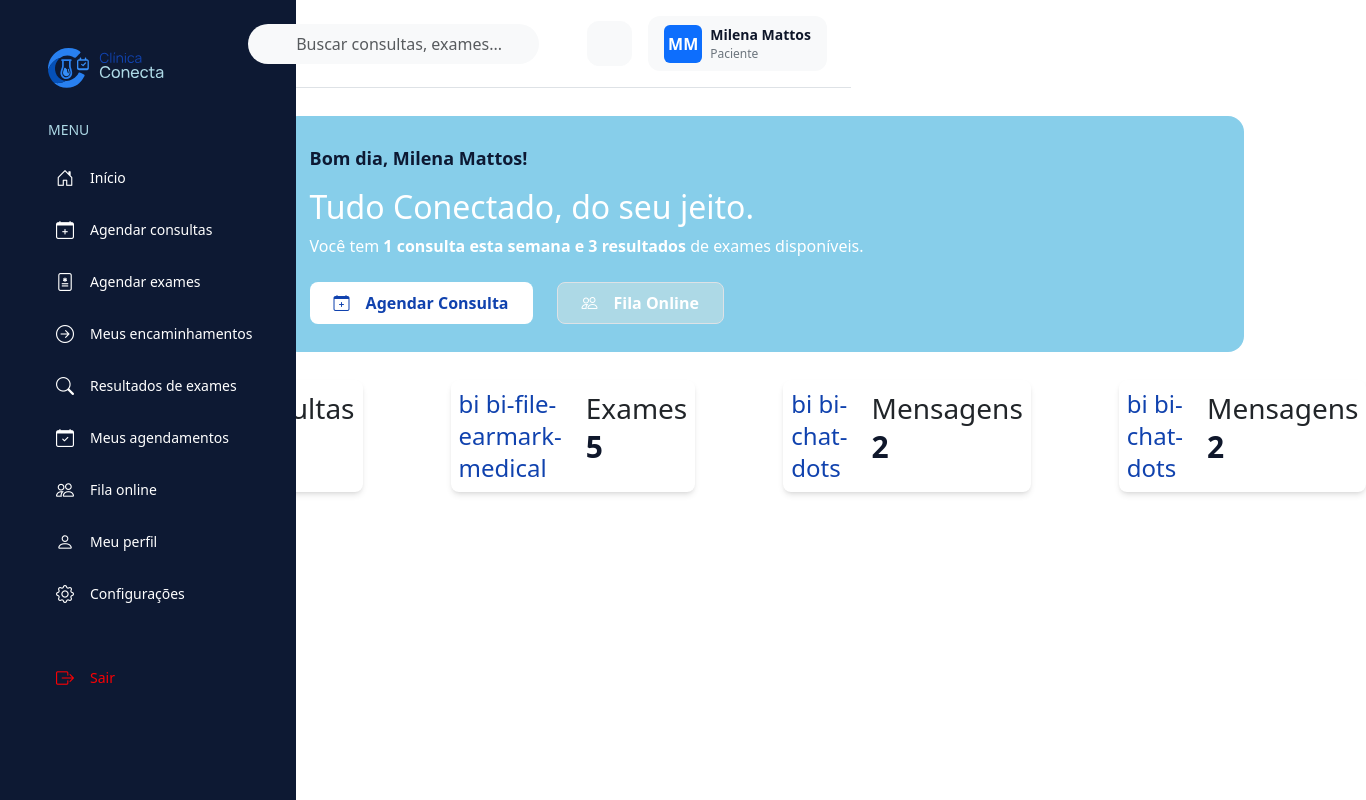
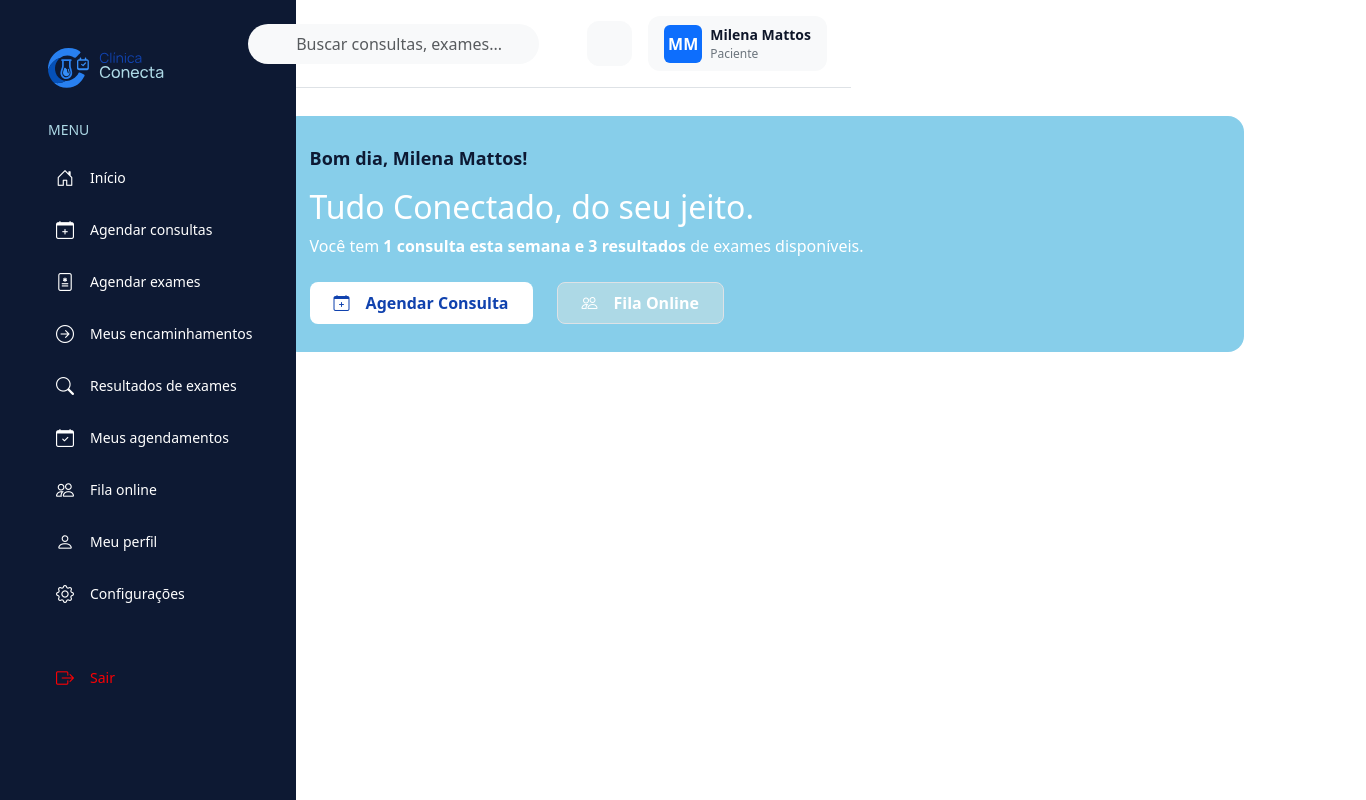
Before and after one commit to PedroJorge148/clinica-conecta, a React (Vite) app: page / in a window 1280 px wide. Shown: the whole page, 1366 px wide, since content can reach past the window. Built offline with nearby package versions, Linux system fonts and the light colour scheme.

Commit message:
tava tentando ajeitar as caixas

```diff
--- a/src/components/CardHome.tsx
+++ b/src/components/CardHome.tsx
@@ -1,4 +1,5 @@
 import react from 'react';
+
 
 interface CardHomeProps {
   text: string;
@@ -8,20 +9,14 @@ interface CardHomeProps {
 
 }
 
+
+
 export function CardHome({text,number,icon}: CardHomeProps) {
   return(
-    <div className="flex gap-1 bg-white ml-22 p-2 rounded-lg shadow-md w-1/4">
-      <div className="flex items-center gap-4">
-        <div className="text-2xl text-bic">{icon}</div>
-        <div>
-          <h3 className="text-lg font-bold text-slate-900 mb-1">
-            {text}
-          </h3>
-          <p className="text-3xl font-extrabold text-slate-900 tracking-tight">
-            {number}
-          </p>
-        </div>
+
+      <div>
+
       </div>
-    </div>
+
   );
 }
```
